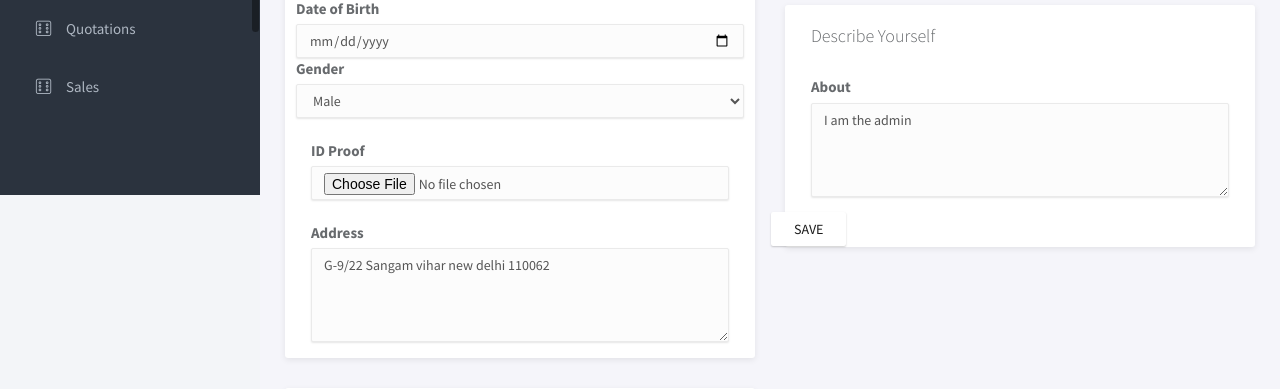
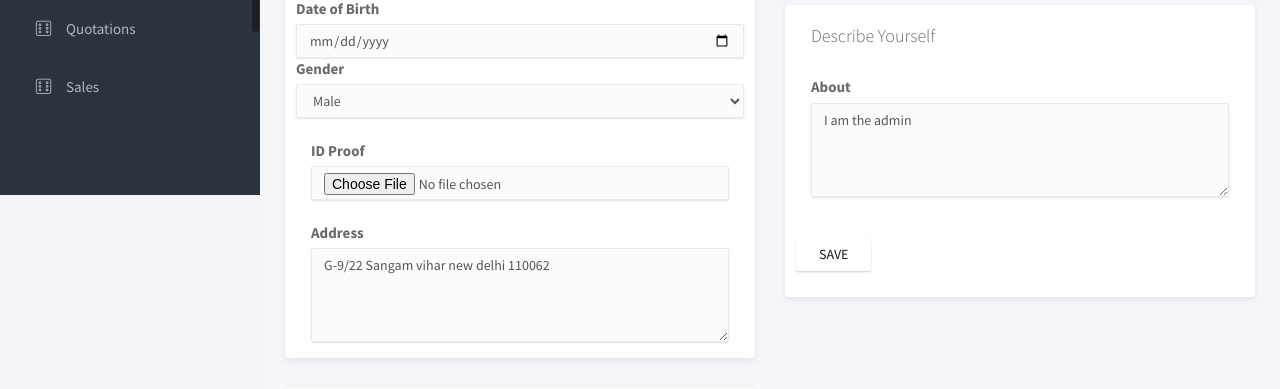
Before and after one commit to vikas-0-3/ecart, a Django app: page /editprofile in a window 1280 px wide. Shown: the part 605-994 px from the top of the page. Run offline with Django 3.2, Linux system fonts and the light colour scheme; a user stored in the database is signed in; data comes from the database, SQL or seed files in the repository; both versions use the stored data as it was after the commit; some libraries are stand-ins or nearby versions.

Commit message:
removed bugd

```diff
--- a/ecart/shopping/templates/User/profile/editprofile.html
+++ b/ecart/shopping/templates/User/profile/editprofile.html
@@ -138,8 +138,8 @@
                             <textarea type="text" class="form-control" name="about" placeholder="Describe Yourself" rows="4">{{ data.about.value }}</textarea>
                         </div>
 
-                        <div class="row justify-content-end mr-2 p-2">
-                            <button type="submit" class="btn btn-secondary m-1 mr-4">SAVE</button>
+                        <div class="row justify-content-end mr-2">
+                            <button type="submit" class="btn btn-secondary m-1" style="margin: 25px;">SAVE</button>
                         </div>
                     </div>
 
```
Also changed, not shown: ecart/db.sqlite3.
